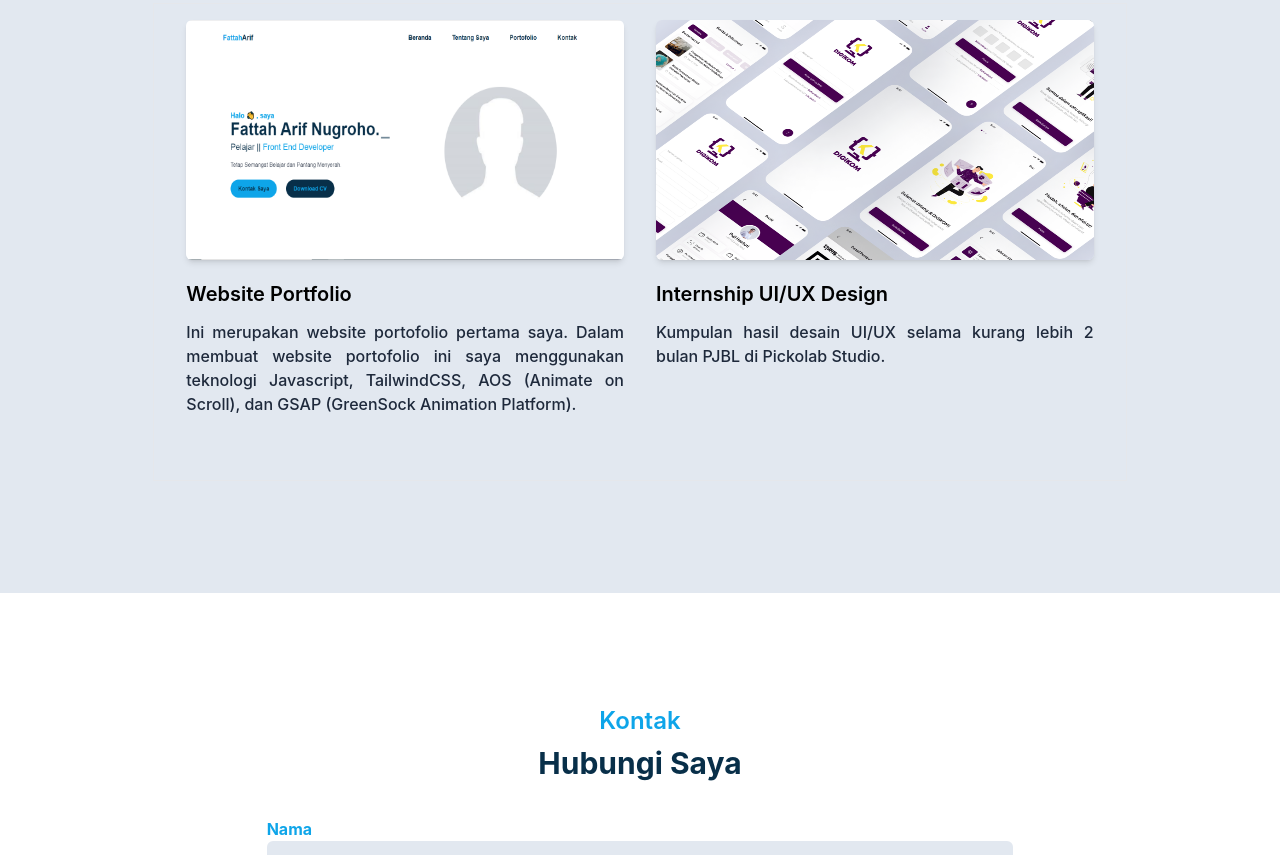
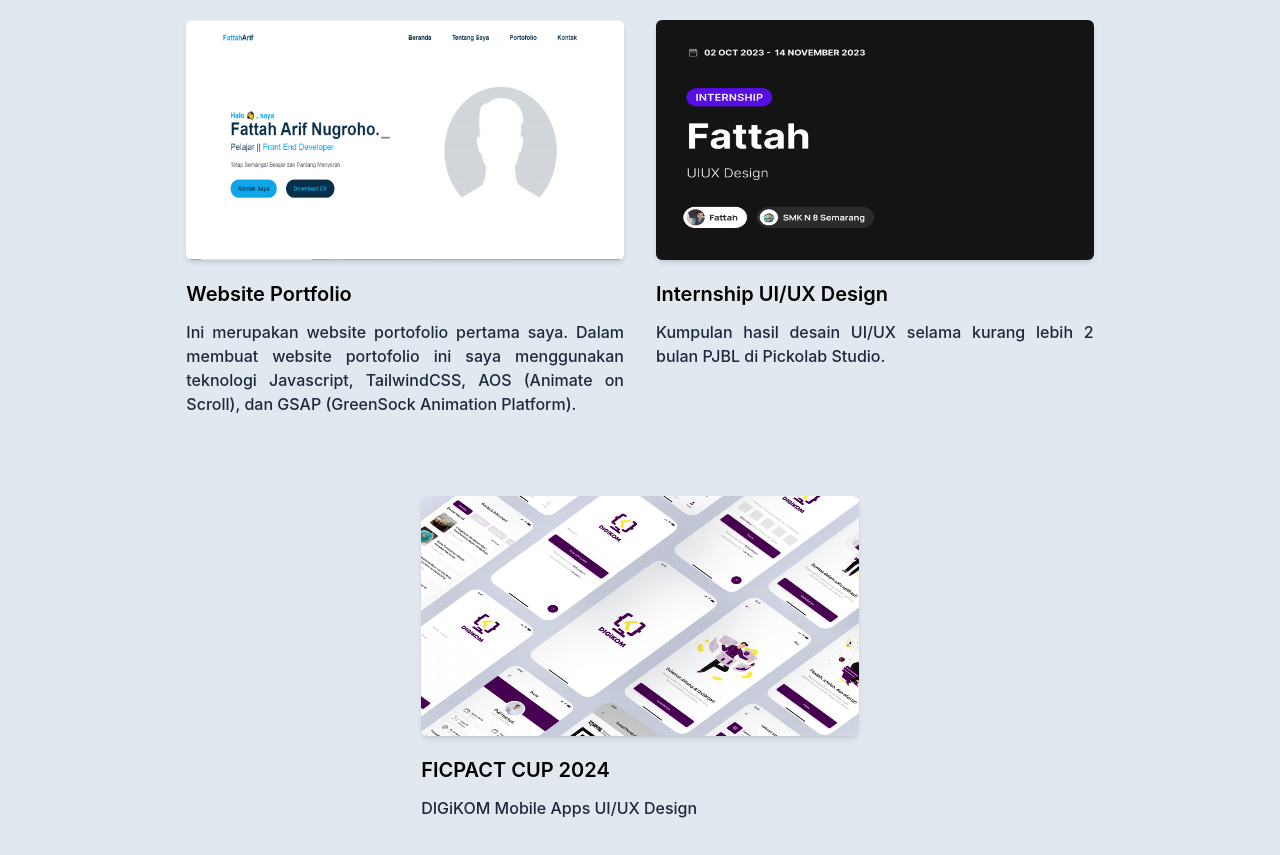
Before and after one commit to fattah26/fattah26.github.io, a website: page index.html in a window 1280 px wide. Shown: the part 1945-2800 px from the top of the page. Drawn offline with nearby package versions, Linux system fonts and the light colour scheme; some packages are replaced by stand-ins of ours; a script that the page names is missing.

Commit message:
pembaruan portfolio 2

```diff
--- a/index.html
+++ b/index.html
@@ -182,14 +182,27 @@
             <!-- ----------------- -->
 
             <div class="mb-12 p-4 md:w-1/2 xl:w-1/2 xl:flex-row">
-                <a href="https://www.figma.com/file/8Oc9SNBBjpMkIg5EP1FSd0/Fattah?type=design&node-id=0%3A1&mode=design&t=Qw12mx5YKGq3SDqx-1" target="_blank">
+                <a href="https://www.figma.com/file/8Oc9SNBBjpMkIg5EP1FSd0/Fattah?type=design&node-id=2%3A35&mode=design&t=r1soBmQybyton1Ac-1" target="_blank">
                     <div class="rounded-md shadow-md overflow-hidden ">
-                        <img src="dist/img/Screen 2.png" alt="" class="w-full h-48 lg:h-60">
+                        <img src="dist/img/Cover.png" alt="" class="w-full h-48 lg:h-60">
                     </div>
                     <h3 class="font-semibold text-xl mt-5 mb-3">Internship UI/UX Design</h3>
                     <p class="font-medium text-base text-secondary text-justify">Kumpulan hasil desain UI/UX selama kurang lebih 2 bulan PJBL di Pickolab Studio. </p>
                 </a>
             </div>
+
+            <!-- ----------------- -->
+
+            <div class="mb-12 p-4 md:w-1/2 xl:w-1/2 xl:flex-row">
+                <a href="https://www.figma.com/file/mml0q9PtmWBFNGGuDcBx9o/DIGiKOM-(Senin%2C-4-Maret-2024)?type=design&node-id=0%3A1&mode=design&t=1RTYcHscuYVIG1uc-1" target="_blank">
+                    <div class="rounded-md shadow-md overflow-hidden ">
+                        <img src="dist/img/Screen 2.png" alt="" class="w-full h-48 lg:h-60">
+                    </div>
+                    <h3 class="font-semibold text-xl mt-5 mb-3">FICPACT CUP 2024</h3>
+                    <p class="font-medium text-base text-secondary text-justify">DIGiKOM Mobile Apps UI/UX Design</p>
+                </a>
+            </div>
+
         </div>
 
     </div>
```
Also changed, not shown: dist/img/Cover.png (added).
